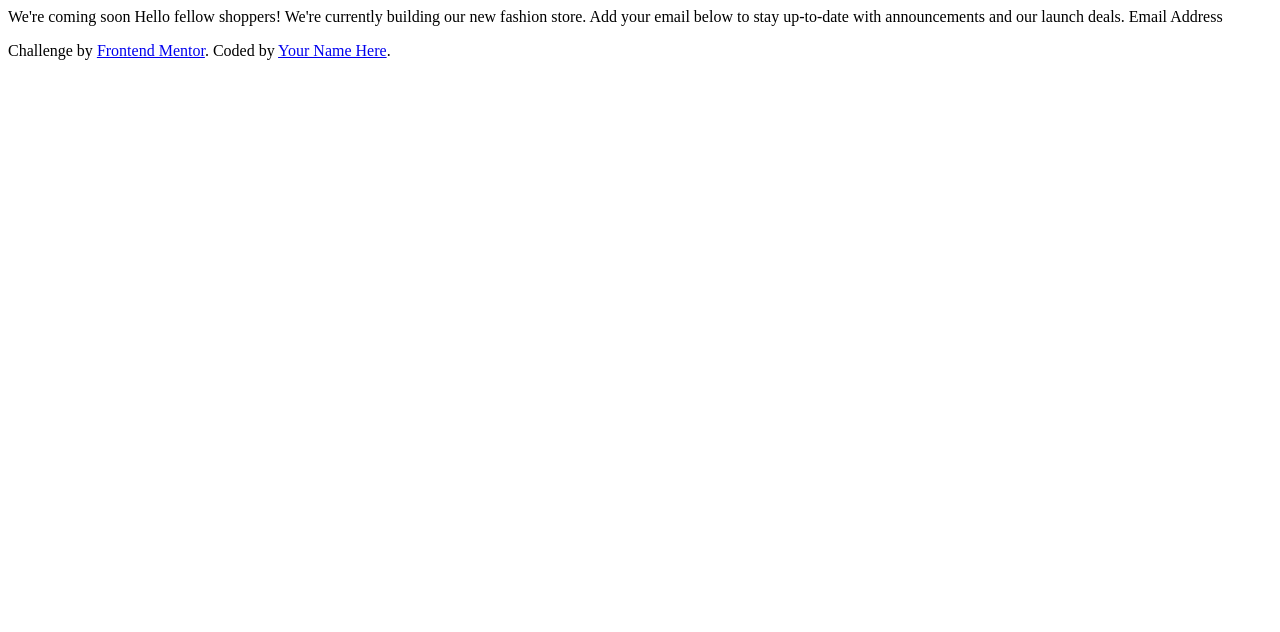
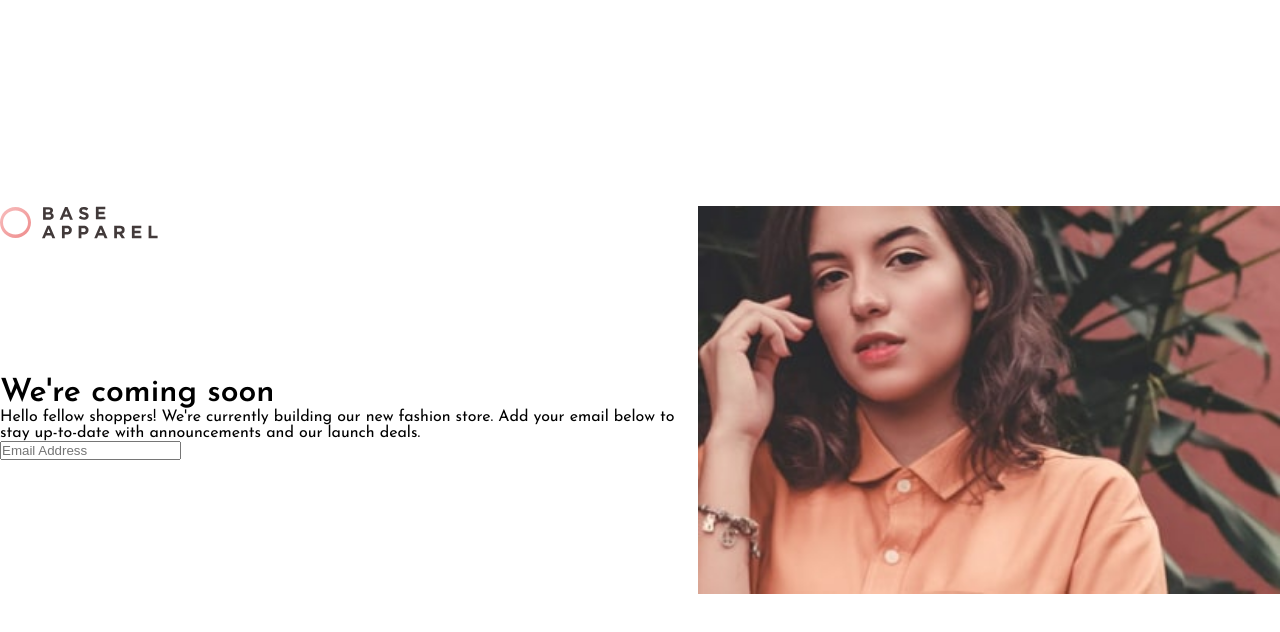
Before and after one commit to edo979/base-apparel-coming-soon-master, a plain HTML site: page index.html in a window 1280 px wide. Drawn offline with nearby package versions, Linux system fonts and the light colour scheme; files that its build step writes are made by us from their sources.

Commit message:
basic layout finish

```diff
--- a/index.html
+++ b/index.html
@@ -15,17 +15,20 @@
     <link rel="stylesheet" href="css/style.css" />
   </head>
   <body>
-    We're coming soon Hello fellow shoppers! We're currently building our new
-    fashion store. Add your email below to stay up-to-date with announcements
-    and our launch deals. Email Address
-
-    <footer>
-      <p class="attribution">
-        Challenge by
-        <a href="https://www.frontendmentor.io?ref=challenge" target="_blank"
-          >Frontend Mentor</a
-        >. Coded by <a href="#">Your Name Here</a>.
-      </p>
-    </footer>
+    <div class="card">
+      <div class="container" id="logo">
+        <img src="images/logo.svg" alt="" />
+      </div>
+      <img src="images/hero-mobile.jpg" alt="" id="hero-image" />
+      <div class="container" id="content">
+        <h1>We're coming soon</h1>
+        <p>
+          Hello fellow shoppers! We're currently building our new fashion store.
+          Add your email below to stay up-to-date with announcements and our
+          launch deals.
+        </p>
+        <input type="text" id="name" placeholder="Email Address" />
+      </div>
+    </div>
   </body>
 </html>
--- a/scss/style.scss
+++ b/scss/style.scss
@@ -0,0 +1,61 @@
+//### Primary
+
+$Desaturated-Red: hsl(0, 36%, 70%);
+$Soft-Red: hsl(0, 93%, 68%);
+
+//### Neutral
+
+$Dark-Grayish-Red: hsl(0, 6%, 24%);
+
+//### Gradients
+// Linear, 135deg, from hsl(0, 0%, 100%), to hsl(0, 100%, 98%)
+// Linear, 135deg, from hsl(0, 80%, 86%), to hsl(0, 74%, 74%)
+
+$medium: 900px;
+@import url('https://fonts.googleapis.com/css2?family=Josefin+Sans:wght@300;400;600&display=swap');
+
+* {
+  box-sizing: border-box;
+  margin: 0;
+  padding: 0;
+}
+
+body {
+  display: grid;
+  place-items: center;
+  min-height: 100vh;
+  font-family: 'Josefin Sans', sans-serif;
+}
+
+.card {
+  max-width: 350px;
+
+  #hero-image {
+    width: 100%;
+    height: 100%;
+    object-fit: cover;
+    object-position: center;
+  }
+}
+
+@media (min-width: $medium) {
+  .card {
+    max-width: 1440px;
+    display: grid;
+    grid-template-columns: 1.2fr 1fr;
+    grid-template-rows: auto;
+    grid-template-areas:
+      'logo hero'
+      'main hero';
+
+    #logo {
+      grid-area: logo;
+    }
+    #hero-image {
+      grid-area: hero;
+    }
+    #content {
+      grid-area: main;
+    }
+  }
+}
```
